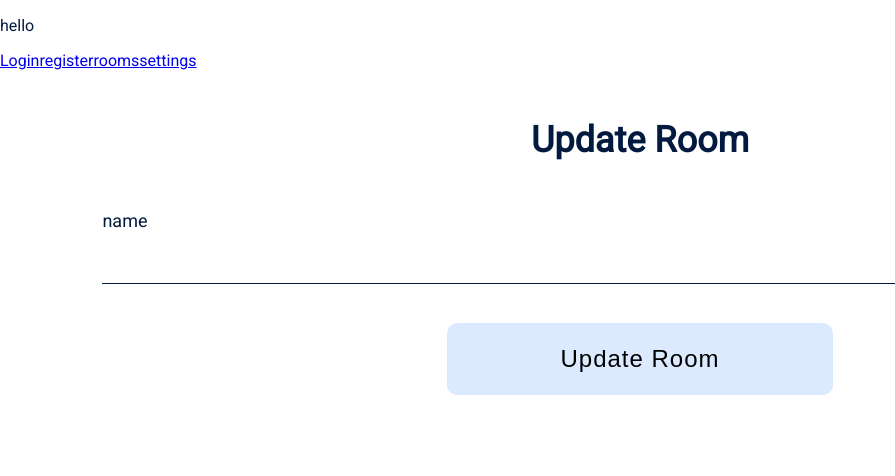
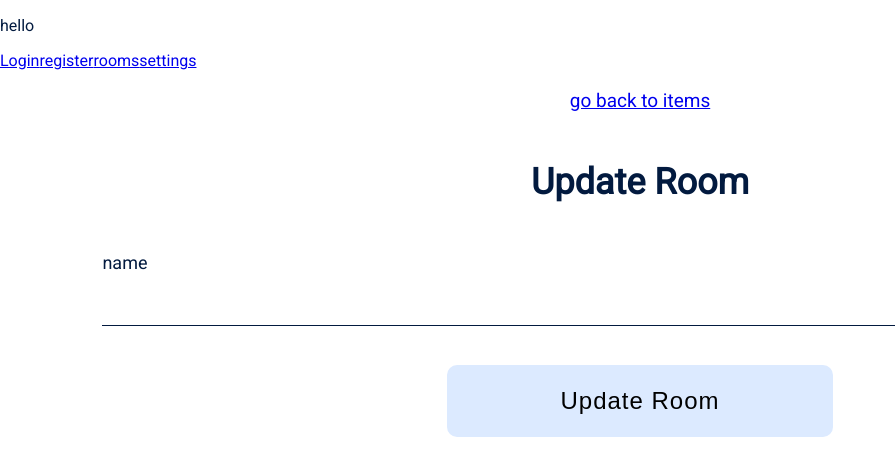
Before and after one commit to colorlessenergy/a-inventory-system, a React (Create React App) app in the folder inventory-system-frontend/: page /#/rooms/update/1 in a window 1280 px wide. Shown: the top 476 px of the page, without its empty margins (0-895 px from the left). Built offline with nearby package versions, Linux system fonts and the light colour scheme.

Commit message:
add a link to go back to room settings from updating a room

```diff
--- a/inventory-system-frontend/src/containers/Rooms/UpdateRoom.js
+++ b/inventory-system-frontend/src/containers/Rooms/UpdateRoom.js
@@ -1,7 +1,11 @@
 import React, { Component } from 'react';
-import Form from '../../Components/UI/Form/Form'
+import { Link } from 'react-router-dom';
+import Form from '../../Components/UI/Form/Form';
 
 import Api from '../../services/Api';
+
+import classes from '../Items/AddItem.module.css';
+
 
 class UpdateRoom extends Component {
   state = {
@@ -44,6 +48,12 @@ class UpdateRoom extends Component {
       }
     ]
     return (
+      <React.Fragment>
+        <p className={classes["link-container"]}>
+          <Link to='/settings/rooms'>
+            go back to items
+          </Link>
+        </p>
         <Form
           formTitle="Update Room"
           inputsData={inputsData}
@@ -51,6 +61,7 @@ class UpdateRoom extends Component {
           onSubmit={this.submitHandler}
           buttonText='Update Room'>
         </Form>
+      </React.Fragment>
     )
   }
 }
```
Lines whose indentation alone changed are shown as unchanged.
